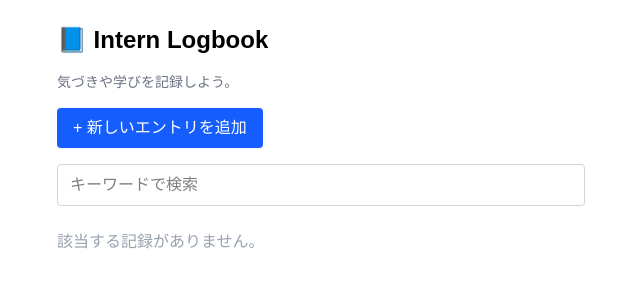
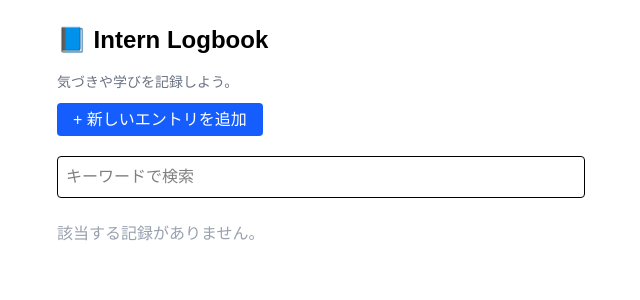
Before and after one commit to takuma-tsx/intern-logbook, a Next.js app: page / in a window 1280 px wide. Shown: the top 300 px of the page, without its empty margins (319-959 px from the left). Built offline with nearby package versions, Linux system fonts and the light colour scheme.

Commit message:
feat: 検索機能を追加

```diff
--- a/app/page.tsx
+++ b/app/page.tsx
@@ -13,30 +13,23 @@ type Entry = {
 
 export default function Home() {
   const [entries, setEntries] = useState<Entry[]>([])
-  const [search, setSearch] = useState("")
+  const [search, setSearch] = useState('')
 
   useEffect(() => {
-    const saved: Entry[] = JSON.parse(localStorage.getItem('entries') || '[]')
-    const sorted = saved.sort((a: Entry, b: Entry) => {
-      const dateA = new Date(b.updatedAt || b.date).getTime()
-      const dateB = new Date(a.updatedAt || a.date).getTime()
-      return dateA - dateB
-    })
-    setEntries(sorted)
+    const saved = JSON.parse(localStorage.getItem('entries') || '[]')
+    setEntries(saved)
   }, [])
 
-  const filteredEntries = entries.filter(entry =>
+  const filteredEntries = entries.filter((entry) =>
     entry.content.toLowerCase().includes(search.toLowerCase())
   )
 
   return (
     <main className="p-6 max-w-xl mx-auto">
       <h1 className="text-2xl font-bold mb-4">📘 Intern Logbook</h1>
-      <p className="mb-4 text-gray-500 text-sm">
-        気づきや学びを記録しよう。
-      </p>
+      <p className="mb-4 text-gray-500 text-sm">気づきや学びを記録しよう。</p>
 
-      <Link href="/new" className="bg-blue-600 hover:bg-blue-700 text-white px-4 py-2 rounded block w-fit mb-4">
+      <Link href="/new" className="bg-blue-600 hover:bg-blue-700 text-white px-4 py-2 rounded">
         + 新しいエントリを追加
       </Link>
 
@@ -45,10 +38,10 @@ export default function Home() {
         placeholder="キーワードで検索"
         value={search}
         onChange={(e) => setSearch(e.target.value)}
-        className="w-full border border-gray-300 rounded px-3 py-2 mb-6"
+        className="mt-6 w-full p-2 border rounded"
       />
 
-      <div className="space-y-4">
+      <div className="mt-6 space-y-4">
         {filteredEntries.length === 0 ? (
           <p className="text-gray-400">該当する記録がありません。</p>
         ) : (
--- a/components/EntryCard.tsx
+++ b/components/EntryCard.tsx
@@ -13,7 +13,7 @@ type Entry = {
 export default function EntryCard({ entry }: { entry: Entry }) {
   return (
     <div className="border rounded p-4 bg-white shadow">
-      <div className="flex justify-between text-sm text-gray-500 mb-2">
+      <div className="text-sm text-gray-500 flex justify-end space-x-4 mb-2">
         <span>🕒 作成: {new Date(entry.date).toLocaleString()}</span>
         {entry.updatedAt && (
           <span>✏️ 編集: {new Date(entry.updatedAt).toLocaleString()}</span>
```
